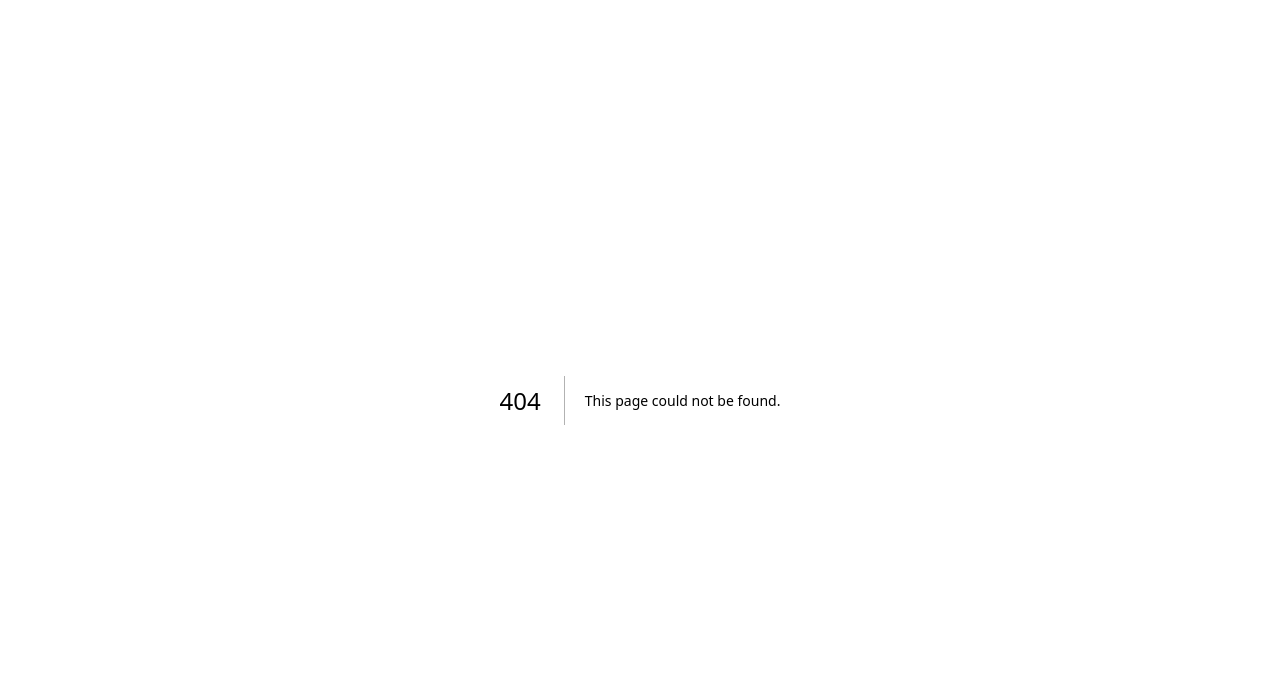
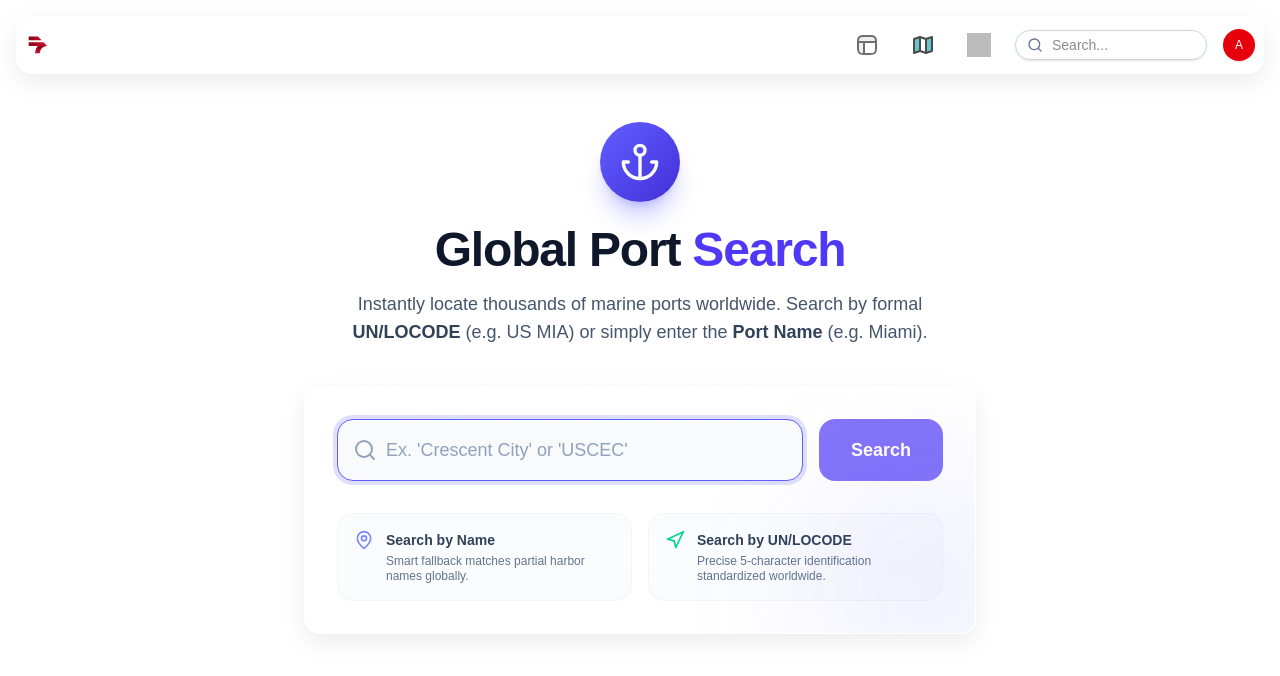
Before and after one commit to Markdebrand/marine, a Next.js app in the folder frontend/: page /ports in a window 1280 px wide. Before the commit this address had no page. Shown: the top 676 px of the page. Built offline with nearby package versions, Linux system fonts and the light colour scheme; no server answers; grey boxes are pictures that could not be loaded.

Commit message:
busqueda de puertos y detalles

```diff
--- a/frontend/src/app/(app)/map/components/ais/AisLiveMap.tsx
+++ b/frontend/src/app/(app)/map/components/ais/AisLiveMap.tsx
@@ -1279,6 +1279,14 @@ export default function AisLiveMap({
           </div>
 
           <div className="mt-4 pt-4 border-t border-gray-200">
+            {selectedPort.unlocode && (
+              <a
+                href={`/ports/${selectedPort.unlocode.replace(/\s+/g, '')}`}
+                className="mb-2 w-full py-2 px-4 bg-indigo-500 hover:bg-indigo-600 text-white rounded-md text-sm font-medium transition-colors flex items-center justify-center gap-2"
+              >
+                See all details
+              </a>
+            )}
             <button
               onClick={async () => {
                 if (!selectedPort) return;
--- a/frontend/src/app/(app)/ports/[unlocode]/page.tsx
+++ b/frontend/src/app/(app)/ports/[unlocode]/page.tsx
@@ -2,7 +2,6 @@
 
 import { useEffect, useState } from "react";
 import { useParams, useRouter } from "next/navigation";
-import { Protected } from "@/components/auth/Protected";
 import { apiFetch } from "@/lib/api";
 import {
   MapPin,
@@ -164,7 +163,8 @@ export default function PortDetailsPage() {
     const fetchPort = async () => {
       try {
         setStatus("loading");
-        const data = await apiFetch<PortData>(`/ports/search?unlocode=${encodeURIComponent(unlocode)}`);
+        const cleanUnlocode = decodeURIComponent(unlocode).replace(/\s+/g, '');
+        const data = await apiFetch<PortData>(`/ports/search?unlocode=${encodeURIComponent(cleanUnlocode)}`);
         setPort(data);
         setStatus("success");
       } catch (err: any) {
@@ -179,20 +179,20 @@ export default function PortDetailsPage() {
 
   if (status === "loading") {
     return (
-      <Protected>
+      <>
         <div className="flex min-h-[50vh] items-center justify-center">
           <div className="flex flex-col items-center gap-4">
             <div className="h-10 w-10 animate-spin rounded-full border-4 border-slate-200 border-t-red-600" />
             <p className="text-slate-500 font-medium">Loading port details...</p>
           </div>
         </div>
-      </Protected>
+      </>
     );
   }
 
   if (status === "error" || !port) {
     return (
-      <Protected>
+      <>
         <div className="flex flex-col items-center justify-center min-h-[50vh] gap-6 text-center">
           <div className="h-16 w-16 rounded-full bg-red-100 flex items-center justify-center text-red-600">
             <ShieldAlert className="h-8 w-8" />
@@ -200,7 +200,7 @@ export default function PortDetailsPage() {
           <div>
             <h2 className="text-2xl font-semibold text-slate-900">Port Not Found</h2>
             <p className="text-slate-500 mt-2 max-w-md">
-              {errorMsg}. Could not locate a port with UN/LOCODE: <span className="font-medium text-slate-700">{unlocode}</span>
+              {errorMsg}. Could not locate a port with UN/LOCODE: <span className="font-medium text-slate-700">{decodeURIComponent(unlocode)}</span>
             </p>
           </div>
           <button
@@ -210,12 +210,12 @@ export default function PortDetailsPage() {
             <ArrowLeft className="h-4 w-4" /> Go Back
           </button>
         </div>
-      </Protected>
+      </>
     );
   }
 
   return (
-    <Protected>
+    <>
       <main className="py-6 animate-in fade-in slide-in-from-bottom-4 duration-500">
         <button
           onClick={() => router.back()}
@@ -421,7 +421,7 @@ export default function PortDetailsPage() {
 
         </div>
       </main>
-    </Protected>
+    </>
   );
 }
 
--- /dev/null
+++ b/frontend/src/app/(app)/ports/page.tsx
@@ -0,0 +1,128 @@
+"use client";
+
+import { useState } from "react";
+import { useRouter } from "next/navigation";
+import { Search, MapPin, Navigation, Anchor } from "lucide-react";
+import { apiFetch } from "@/lib/api";
+
+export default function PortSearchPage() {
+  const router = useRouter();
+  const [query, setQuery] = useState("");
+  const [loading, setLoading] = useState(false);
+  const [errorPrompt, setErrorPrompt] = useState("");
+
+  const handleSearch = async (e: React.FormEvent) => {
+    e.preventDefault();
+    const val = query.trim();
+    if (!val) return;
+
+    setLoading(true);
+    setErrorPrompt("");
+
+    try {
+      // Usamos el endpoint existente que busca por UN/LOCODE o hace fallback a búsqueda por nombre
+      // El backend devuelve { port_number, port_name, unlocode, ... }
+      const port = await apiFetch<any>(`/ports/search?unlocode=${encodeURIComponent(val)}`);
+
+      if (port && port.unlocode) {
+        // Redirigir al URL canónico usando el UN/LOCODE sin espacios
+        router.push(`/ports/${port.unlocode.replace(/\s+/g, "")}`);
+      } else if (port && port.port_number) {
+        // Fallback por si acaso algún puerto no tiene unlocode
+        router.push(`/ports/${port.port_number}`);
+      }
+    } catch (err: any) {
+      setErrorPrompt(
+        err.message?.includes("not found")
+          ? "No port found matching that name or UN/LOCODE."
+          : "An error occurred while searching."
+      );
+    } finally {
+      setLoading(false);
+    }
+  };
+
+  return (
+    <>
+      <main className="py-10 px-4 md:px-0 max-w-4xl mx-auto flex flex-col items-center justify-center min-h-[70vh] animate-in fade-in slide-in-from-bottom-4 duration-500">
+
+        {/* Encabezado Principal */}
+        <div className="text-center mb-10 w-full">
+          <div className="mx-auto flex h-20 w-20 items-center justify-center rounded-full bg-gradient-to-br from-indigo-500 to-indigo-700 text-white shadow-xl shadow-indigo-500/30 mb-6">
+            <Anchor className="h-10 w-10" />
+          </div>
+          <h1 className="text-4xl md:text-5xl font-extrabold text-slate-900 tracking-tight">
+            Global Port <span className="text-indigo-600">Search</span>
+          </h1>
+          <p className="mt-4 text-lg text-slate-600 max-w-2xl mx-auto">
+            Instantly locate thousands of marine ports worldwide. Search by formal <span className="font-semibold text-slate-700">UN/LOCODE</span> (e.g. US MIA) or simply enter the <span className="font-semibold text-slate-700">Port Name</span> (e.g. Miami).
+          </p>
+        </div>
+
+        {/* Buscador Card */}
+        <div className="w-full max-w-2xl glass-card p-6 md:p-8 bg-white/80 backdrop-blur-md rounded-3xl shadow-[0_8px_30px_rgb(0,0,0,0.06)] border border-slate-200 relative overflow-hidden">
+          <div className="absolute -right-20 -bottom-20 h-64 w-64 rounded-full bg-[rgba(99,102,241,0.08)] blur-[60px] pointer-events-none" />
+
+          <form onSubmit={handleSearch} className="relative z-10 flex flex-col sm:flex-row gap-4">
+            <div className="relative flex-grow">
+              <div className="absolute inset-y-0 left-0 flex items-center pl-4 pointer-events-none">
+                <Search className="h-6 w-6 text-slate-400" />
+              </div>
+              <input
+                type="text"
+                className="w-full pl-12 pr-4 py-4 bg-slate-50 border border-slate-200 rounded-2xl text-lg text-slate-900 placeholder:text-slate-400 focus:outline-none focus:ring-4 focus:ring-indigo-500/20 focus:border-indigo-500 transition-all font-medium"
+                placeholder="Ex. 'Crescent City' or 'USCEC'"
+                value={query}
+                onChange={(e) => setQuery(e.target.value)}
+                disabled={loading}
+                autoFocus
+              />
+            </div>
+            <button
+              type="submit"
+              disabled={loading || !query.trim()}
+              className="py-4 px-8 bg-indigo-600 hover:bg-indigo-700 disabled:opacity-70 disabled:hover:bg-indigo-600 outline-none focus:ring-4 focus:ring-indigo-500/20 text-white rounded-2xl font-bold text-lg transition-all flex items-center justify-center gap-2"
+            >
+              {loading ? (
+                <>
+                  <div className="w-5 h-5 border-2 border-white/30 border-t-white rounded-full animate-spin" />
+                  Searching...
+                </>
+              ) : (
+                "Search"
+              )}
+            </button>
+          </form>
+
+          {errorPrompt && (
+            <div className="mt-6 p-4 bg-rose-50 border border-rose-100 rounded-xl text-rose-600 flex items-start gap-3 animate-in fade-in">
+              <span className="text-xl">⚠️</span>
+              <div>
+                <p className="font-semibold">Match Not Found</p>
+                <p className="text-sm mt-0.5 text-rose-500">{errorPrompt}</p>
+              </div>
+            </div>
+          )}
+
+          <div className="mt-8 grid grid-cols-1 sm:grid-cols-2 gap-4">
+            <div className="bg-slate-50/50 border border-slate-100 rounded-2xl p-4 flex gap-3">
+              <MapPin className="text-indigo-400 h-5 w-5 shrink-0" />
+              <div>
+                <h4 className="text-sm font-bold text-slate-700">Search by Name</h4>
+                <p className="text-xs text-slate-500 leading-tight mt-1">Smart fallback matches partial harbor names globally.</p>
+              </div>
+            </div>
+            <div className="bg-slate-50/50 border border-slate-100 rounded-2xl p-4 flex gap-3">
+              <Navigation className="text-emerald-400 h-5 w-5 shrink-0" />
+              <div>
+                <h4 className="text-sm font-bold text-slate-700">Search by UN/LOCODE</h4>
+                <p className="text-xs text-slate-500 leading-tight mt-1">Precise 5-character identification standardized worldwide.</p>
+              </div>
+            </div>
+          </div>
+        </div>
+
+      </main>
+    </>
+  );
+}
```
Also changed, not shown: 1 other file (tests, documents, lock files or other folders).
